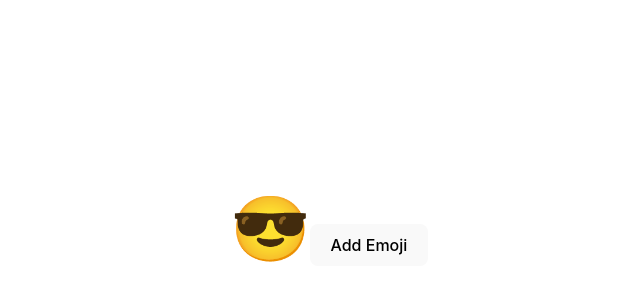
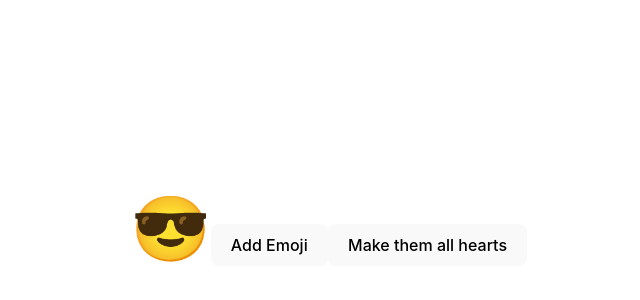
Before and after one commit to bbangwon/state-demo, a React (Vite) app: page / in a window 1280 px wide. Shown: the part 172-472 px from the top of the page, without its empty margins (311-951 px from the left). Built offline with nearby package versions, Linux system fonts and the light colour scheme.

Commit message:
배열의 모든요소 업데이트

```diff
--- a/src/EmojiClicker.jsx
+++ b/src/EmojiClicker.jsx
@@ -14,6 +14,16 @@ export default function EmojiClicker() {
     const deleteEmoji = (id) => {
         setEmojis((oldEmojis) => oldEmojis.filter((emoji) => emoji.id !== id));
     }
+
+    const makeEverythingAHerat = () => {
+        setEmojis((oldEmojis) => oldEmojis.map((emoji) => {
+            return {
+                ...emoji,
+                emoji: "❤️"
+            };
+        }));
+    }
+
     return (
         <div>
             {emojis.map((emoji) => (
@@ -22,6 +32,7 @@ export default function EmojiClicker() {
                     key={emoji.id}>{emoji.emoji}</span>
             ))}
             <button onClick={addEmoji}>Add Emoji</button>
+            <button onClick={makeEverythingAHerat}>Make them all hearts</button>
         </div>
     )
 }
```
